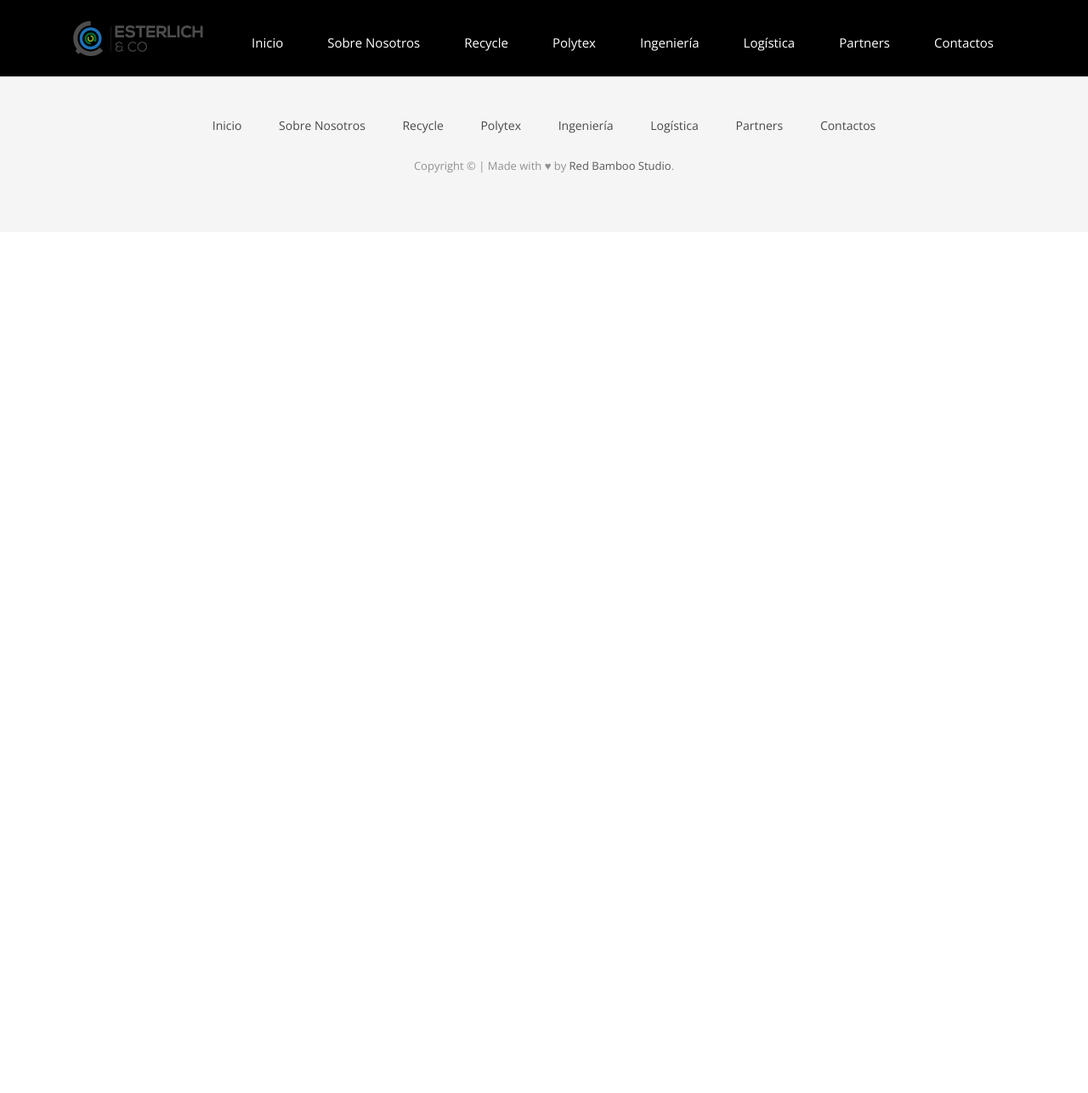
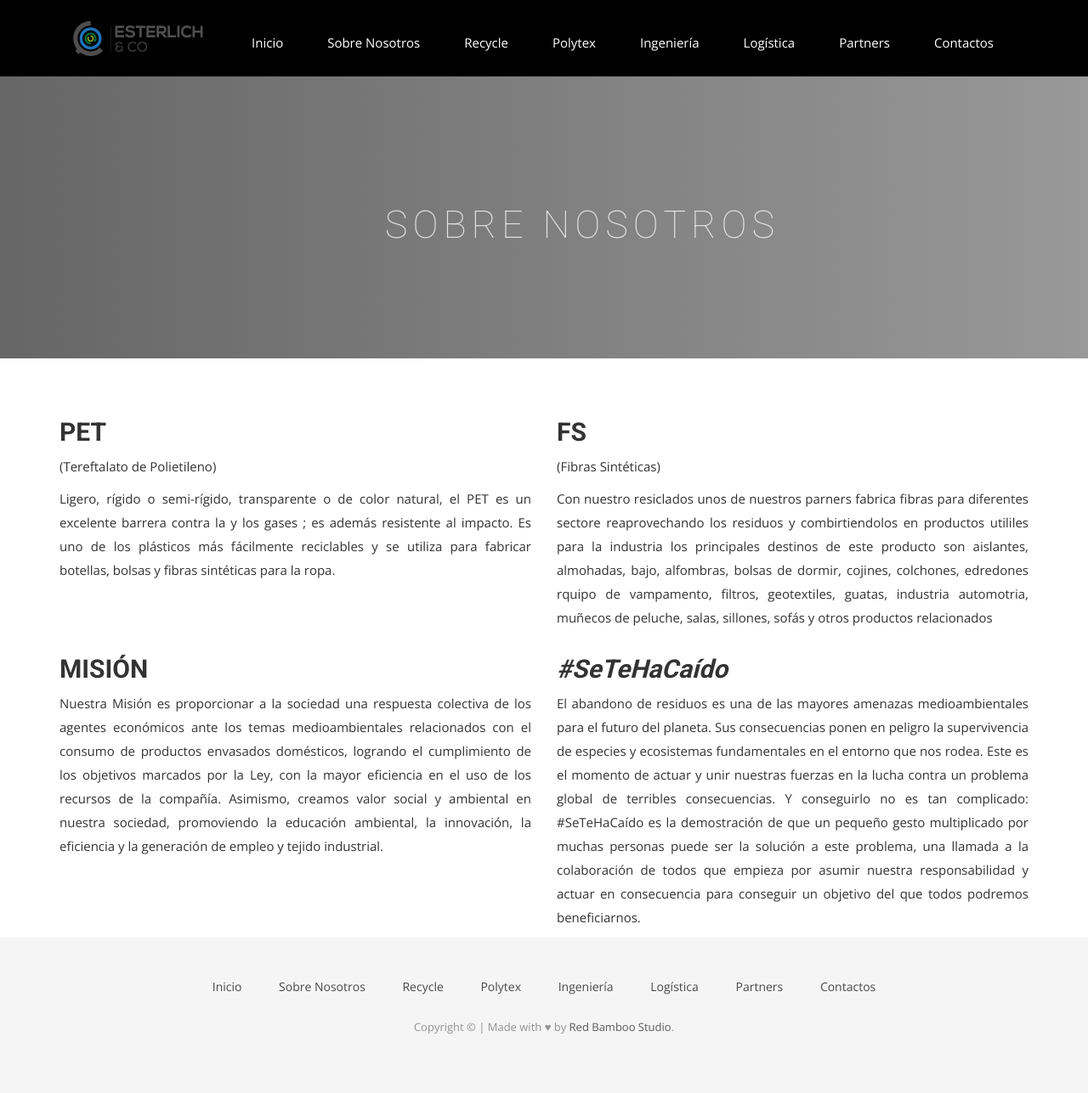
Before and after one commit to juancturcios/New-Esterlich, a PHP site: page /partners.php in a window 1280 px wide. Shown: the whole page at 85% size. Before the commit the page ends 204 px from the top, so only its background shows below. Run offline with PHP 8.4, Linux system fonts and the light colour scheme; some libraries are stand-ins or nearby versions; some web fonts are replaced.

Commit message:
changes2

```diff
--- a/partners.php
+++ b/partners.php
@@ -1,7 +1,74 @@
 <?php
   include 'header.html';
  ?>
+ <section id="global-header">
+     <div class="container">
+         <div class="row">
+             <div class="col-md-12">
+                 <div class="block">
+                     <h1>SOBRE NOSOTROS</h1>
+                 </div>
+             </div>
+         </div>
+     </div>
+ </section>
 
+ <section id="" class="recycle">
+   <div class="container">
+     <div class="row">
+       <div class="col-md-6 col-sm-12">
+         <div class="block">
+           <div >
+             <h2 class="title-mision">PET</h2>
+             <p>(Tereftalato de Polietileno)</p>
+
+           </div>
+           <p class="text-justify">Ligero, rígido o semi-rígido, transparente o de color natural, el PET es un excelente barrera contra la y los gases ; es además resistente al impacto. Es uno de los plásticos más fácilmente reciclables y se utiliza para fabricar botellas, bolsas y fibras sintéticas para la ropa.</p>
+         </div>
+       </div><!-- .col-md-7 close -->
+       <div class="col-md-6 col-sm-12">
+         <div class="block">
+           <div >
+             <h2 class="title-mision">FS</h2>
+             <p>(Fibras Sintéticas)</p>
+           </div>
+           <p class="text-justify">Con nuestro resiclados unos de nuestros parners fabrica fibras para diferentes sectore reaprovechando los residuos y combirtiendolos en productos utililes para la industria
+ los principales destinos de este producto son aislantes, almohadas, bajo, alfombras, bolsas de dormir, cojines, colchones, edredones rquipo de vampamento, filtros, geotextiles, guatas, industria automotria, muñecos de peluche, salas, sillones,  sofás y otros productos relacionados</p>
+         </div>
+       </div><!-- .col-md-5 close -->
+     </div>
+   </div>
+ </section>
+
+     <!-- Portfolio Start -->
+     <section id="recycle" class="mision">
+       <div class="container">
+         <div class="row">
+           <div class="col-md-6 col-sm-12">
+             <div class="block">
+               <div class="text-justify">
+                 <div >
+                   <h2 class="title-mision">Misión</h2>
+                 </div>
+                 <p>Nuestra Misión es proporcionar a la sociedad una respuesta colectiva de los agentes económicos ante los temas medioambientales relacionados con el consumo de productos envasados domésticos, logrando el cumplimiento de los objetivos marcados por la Ley, con la mayor eficiencia en el uso de los recursos de la compañía.
+ Asimismo, creamos valor social y ambiental en nuestra sociedad, promoviendo la educación ambiental, la innovación, la eficiencia y la generación de empleo y tejido industrial.</p>
+               </div>
+             </div>
+           </div><!-- .col-md-7 close -->
+           <div class="col-md-6 col-sm-12">
+             <div class="block">
+               <div class="text-justify">
+                 <div >
+                   <h2 style="font-weight:600; font-style: italic;">#SeTeHaCaído</h2>
+                 </div>
+                 <p>El abandono de residuos es una de las mayores amenazas medioambientales para el futuro del planeta. Sus consecuencias ponen en peligro la supervivencia de especies y ecosistemas fundamentales en el entorno que nos rodea.
+ Este es el momento de actuar y unir nuestras fuerzas en la lucha contra un problema global de terribles consecuencias. Y conseguirlo no es tan complicado: #SeTeHaCaído es la demostración de que un pequeño gesto multiplicado por muchas personas puede ser la solución a este problema, una llamada a la colaboración de todos que empieza por asumir nuestra responsabilidad y actuar en consecuencia para conseguir un objetivo del que todos podremos beneficiarnos.</p>
+               </div>
+             </div>
+           </div><!-- .col-md-5 close -->
+         </div>
+       </div>
+     </section>
  <?php
    include 'footer.html';
   ?>
--- a/sobre-nosotros.php
+++ b/sobre-nosotros.php
@@ -7,7 +7,6 @@
              <div class="col-md-12">
                  <div class="block">
                      <h1>SOBRE NOSOTROS</h1>
-                     <p>TRANSFORMANDO EL MUNDO</p>
                  </div>
              </div>
          </div>
@@ -71,6 +70,11 @@
        </div>
      </section>
 
+     <p>ESTERLICH&CO, cuenta con profesionales de reconocido prestigio y experiencia en los principales mercados emergentes ofreciendo a sus clientes el asesoramiento global que necesitan en su fase de internacionalización.
+ESTERLICH RECYCLE , cuenta produccion propia en Nicaragua de productos plasticos reciclados para la industria textil , de la contruccion y el packing .
+POLYTEX SYSTEMS - , Fabrica y comercializa todo tipo de sistemas de conduccion en polietileno y polipropileno tanto para grandes conducciones como para sistemas de agua a presion . No definimos como una empresa libre en pvc. Contamos con distribuidores en todo centro americas dando un servicio rapido y eficiente en todo momento
+ESTERLICH & HMC se especializa en la ejecución de Proyectos Hidroeléctricos, Presas y Derivadoras, Canales, Sistemas de Riego y Drenaje, acueductos y Alcantarillado, Estaciones de Bombeo, tratamiento de residuales, aplicando a nuestros proyectos modernos SOFTWARE que combinados con la experiencia desarrollada en proyectos ejecutados en Centro y Sur América, el Caribe y África ofrecen a quienes depositan su confianza en ESTERLICH & HMC prontas y diversas soluciones a las diferentes problemáticas que se generan en el proceso de inversión.</p>
+
  <?php
    include 'footer.html';
   ?>
```
